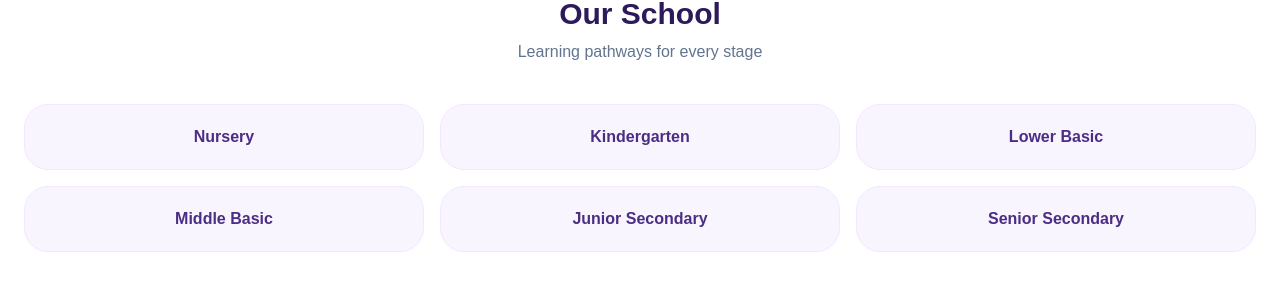
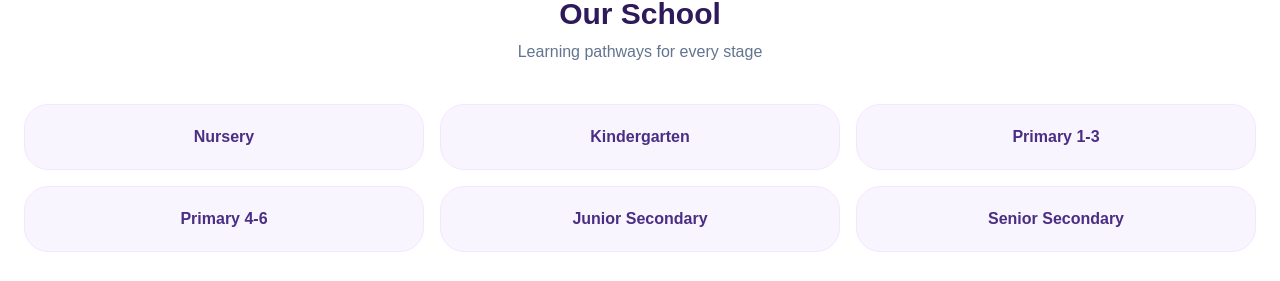
Before and after one commit to kidscollege/web-admin, a Next.js app: page / in a window 1280 px wide. Shown: the part 960-1241 px from the top of the page. Built offline with nearby package versions, Linux system fonts and the light colour scheme.

Commit message:
added correct core

```diff
--- a/app/(dashboard)/dashboard/academics/page.tsx
+++ b/app/(dashboard)/dashboard/academics/page.tsx
@@ -526,8 +526,8 @@ export default function AcademicsPage() {
 >
   <option value="Nursery">Nursery</option>
   <option value="Kindergarten">Kindergarten</option>
-  <option value="Lower Basic">Lower Basic</option>
-  <option value="Middle Basic">Middle Basic</option>
+  <option value="Primary 1-3">Primary 1-3</option>
+  <option value="Primary 4-6">Primary 4-6</option>
   <option value="Junior">Junior</option>
   <option value="Senior">Senior</option>
 </select>
--- a/app/(public)/admissions/apply/page.tsx
+++ b/app/(public)/admissions/apply/page.tsx
@@ -215,8 +215,8 @@ export default function ApplyPage() {
                     >
                       <option>Nursery</option>
                       <option>Kindergarten</option>
-                      <option>Lower Basic</option>
-                      <option>Middle Basic</option>
+                      <option>Primary 1-3</option>
+                      <option>Primary 4-6</option>
                       <option>Junior</option>
                       <option>Senior</option>
                     </select>
--- a/app/(public)/admissions/page.tsx
+++ b/app/(public)/admissions/page.tsx
@@ -68,8 +68,8 @@ export default function AdmissionsPage() {
             </h2>
             <ul className="space-y-2 text-sm text-slate-600">
               <li>• Nursery and Kindergarten pupils</li>
-              <li>• Lower Basic students</li>
-              <li>• Middle Basic students</li>
+              <li>• Primary 1-3 students</li>
+              <li>• Primary 4-6 students</li>
               <li>• Junior and Senior Secondary students</li>
             </ul>
           </div>
--- a/app/(public)/page.tsx
+++ b/app/(public)/page.tsx
@@ -98,8 +98,8 @@ export default function HomePage() {
             {[
               "Nursery",
               "Kindergarten",
-              "Lower Basic",
-              "Middle Basic",
+              "Primary 1-3",
+              "Primary 4-6",
               "Junior Secondary",
               "Senior Secondary",
             ].map((level) => (
```
